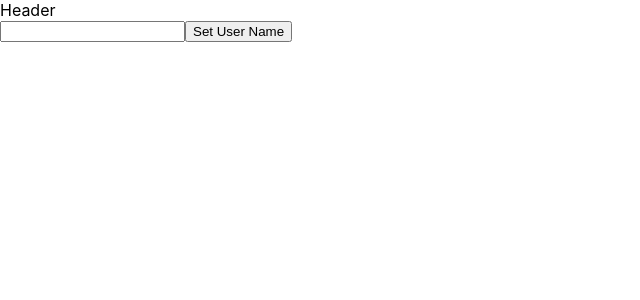
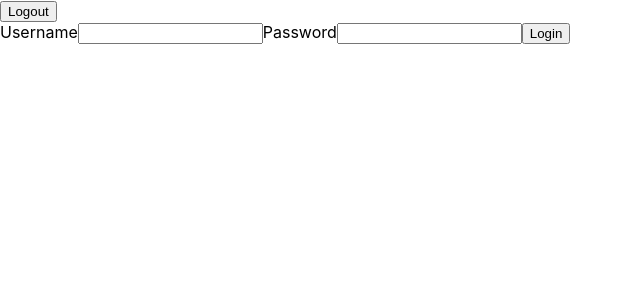
Before and after one commit to Virgomoon/study-buddy-phase-5-capstone, a React (Create React App) app in the folder client/: page /login in a window 1280 px wide. Shown: the top 300 px of the page, without its empty margins (0-640 px from the left). Built offline with nearby package versions, Linux system fonts and the light colour scheme.

Commit message:
sign in and sign out work

```diff
--- a/client/package.json
+++ b/client/package.json
@@ -9,6 +9,7 @@
     "@testing-library/user-event": "^13.5.0",
     "react": "^18.2.0",
     "react-dom": "^18.2.0",
+    "react-router-dom": "^6.4.1",
     "react-scripts": "5.0.1",
     "web-vitals": "^2.1.4"
   },
--- a/client/src/App.js
+++ b/client/src/App.js
@@ -26,8 +26,8 @@ const router = createBrowserRouter([
 function App() {
   return (
     <UserProvider>
-      <Header />
-      <RouterProvider router={router} />
+        <Header />
+        <RouterProvider router={router} />
     </UserProvider>
   );
 }
--- a/client/src/components/Header.js
+++ b/client/src/components/Header.js
@@ -1,9 +1,36 @@
-import React from 'react'
+import React, {useContext } from 'react';
+import { NavLink, useNavigate } from 'react-router-dom';
+import { UserContext } from '../context/userDetails';
 
 function Header() {
-  return (
-    <div>Header</div>
-  )
+
+    const { setUsername } = useContext(UserContext)
+
+    function handleLogout() {
+        fetch("/logout", {
+          method: "DELETE",
+        }).then(() => setUsername(null));
+      }
+
+      return (
+        <>
+        {/* <div className="nav">
+                    <NavLink to="/" exact="true" className={({ isActive }) => (isActive ? "link-active" : "link")}>
+                    UserDashboard
+                    </NavLink>
+                    <NavLink to="/view_notes" className={({ isActive }) => (isActive ? "link-active" : "link")}>
+                        View Notes
+                    </NavLink>
+                    <NavLink to="/add_note" className={({ isActive }) => (isActive ? "link-active" : "link")}>
+                        Create Note
+                    </NavLink>
+                    <NavLink to="/buddies" className={({ isActive }) => (isActive ? "link-active" : "link")}>
+                        Buddies
+                    </NavLink>
+        </div> */}
+              <button onClick={handleLogout}>Logout</button>
+        </>
+      )
 }
 
 export default Header
--- a/client/src/context/userDetails.js
+++ b/client/src/context/userDetails.js
@@ -4,9 +4,14 @@ const UserContext = createContext();
 
 const UserProvider = (props) => {
     const [username, setUsername] = useState("")
+    const [password, setPassword] = useState("");
 
     const value = useMemo(
-        () => ({ username, setUsername }), [username])
+        () => ({
+            username, setUsername,
+            password, setPassword
+        }), [username ,password]
+        )
 
     return (
         <UserContext.Provider value={value}>
--- a/client/src/routes/FetchUserDetails.js
+++ b/client/src/routes/FetchUserDetails.js
@@ -1,10 +1,11 @@
 import React, { useContext } from 'react'
 import { UserContext } from '../context/userDetails'
+import { Navigate, useNavigate } from "react-router-dom";
 
 export default function FetchUserDetails() {
 
     const { username } = useContext(UserContext)
     return <>
-        {username ? `Welcome ${username}` : "Welcome, ________"}
+        {username ? `Welcome ${username}` : <Navigate to="/login" />}
     </>
 }
--- a/client/src/routes/HomePage.js
+++ b/client/src/routes/HomePage.js
@@ -1,6 +1,13 @@
-import React from 'react'
+import React, {useContext} from 'react';
+import { UserContext } from '../context/userDetails';
+import { Navigate, useNavigate } from "react-router-dom";
 
 function HomePage() {
+
+    // const navTo = useNavigate()
+    const { username } = useContext(UserContext)
+    if (!username) return <Navigate to="/login" />;
+
   return (
     <div>HomePage</div>
   )
--- a/client/src/routes/SetUserDetails.js
+++ b/client/src/routes/SetUserDetails.js
@@ -4,20 +4,58 @@ import { useNavigate } from "react-router-dom";
 
 export default function SetUserDetails() {
     const [name, setName] = useState("")
+    const [pw, setPw] = useState("")
     const navigate = useNavigate()
 
 
 
-    const { setUsername } = useContext(UserContext)
+    const { setUsername, setPassword } = useContext(UserContext)
+
+    function handleSubmit(e) {
+        e.preventDefault();
+        fetch("/login", {
+          method: "POST",
+          headers: {
+            "Content-Type": "application/json",
+          },
+          body: JSON.stringify({ name, pw }),
+        })
+          .then((r) => r.json())
+          .then((user) => setUsername(user));
+        //   .then((user) => onLogin(user));
+
+      }
 
     const handleSetName = () => {
         setUsername(name)
+        setPassword(pw)
         navigate("/user")
     }
 
     return (<>
-        <input value={name} onChange={(e) => setName(e.target.value)}></input>
-        <button onClick={handleSetName}>Set User Name</button>
+        <form onSubmit={handleSubmit}>
+      <label>
+          Username
+          <input
+            type="text"
+            name="username"
+            required
+            value={name}
+            onChange={(e) => setName(e.target.value)}
+      />
+      </label>
+      <label>
+          Password
+          <input
+            type="password"
+            name="password"
+            required
+            value={pw}
+            onChange={(e) => setPw(e.target.value)}
+          />
+        </label>
+      <button onClick={handleSetName}>Login</button>
+    </form>
     </>)
 
 }
```
Also changed, not shown: client/public/favicon.ico.png (deleted), 2 other files (tests, documents, lock files or other folders).
